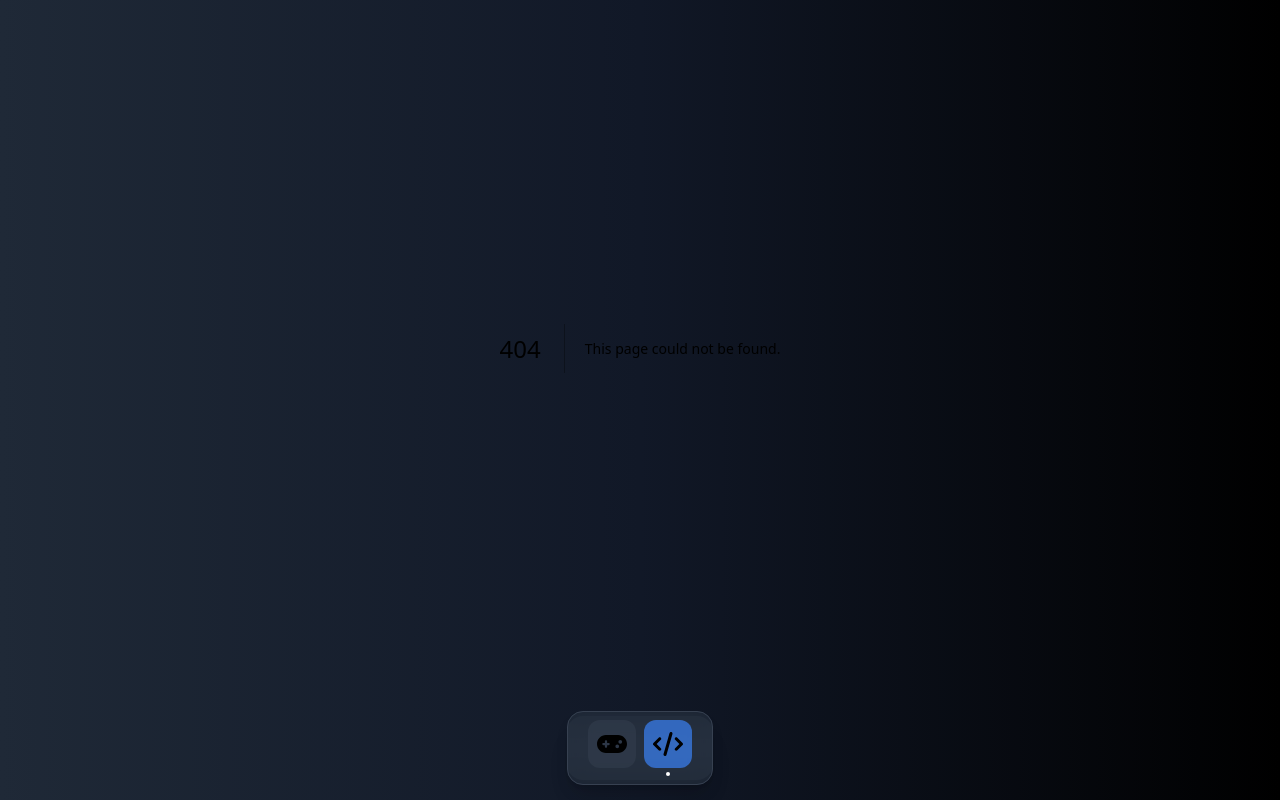
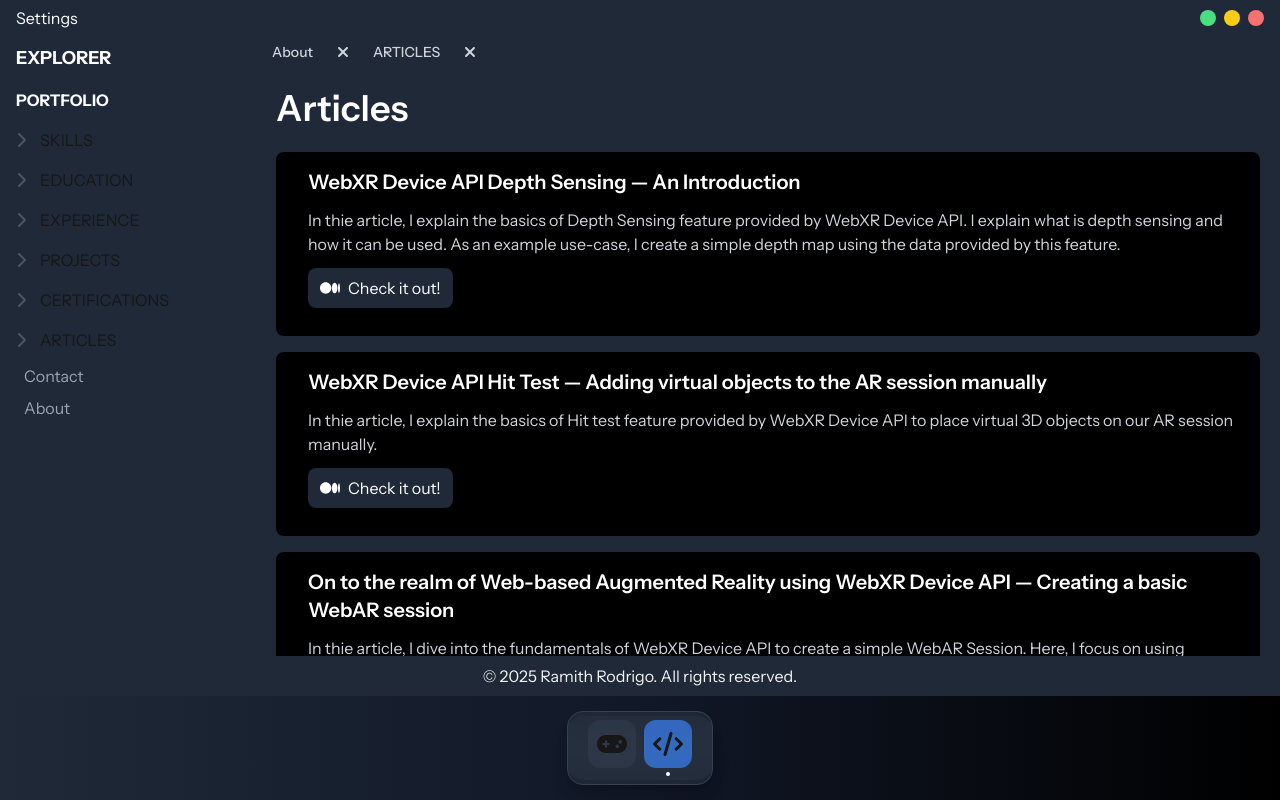
Before and after one commit to Ramith-D-Rodrigo/Portfolio, a Next.js app in the folder static-version/: page /ide/articles in a window 1280 px wide. Before the commit this address had no page. Built offline with nearby package versions, Linux system fonts and the light colour scheme.

Commit message:
Create articles page

```diff
--- a/static-version/src/app/components/SideBar.tsx
+++ b/static-version/src/app/components/SideBar.tsx
@@ -47,6 +47,11 @@ const directoryStructure: DirectoryItem[] = [
         name: "CERTIFICATIONS",
         type: "folder",
         children: [{ name: "Summary", type: "file", route: IDE_ROOT + "/certifications" }],
+    },
+    {
+        name: "ARTICLES",
+        type: "folder",
+        children: [{ name: "Summary", type: "file", route: IDE_ROOT + "/articles" }],
     },
     {
         name: "Contact",
--- /dev/null
+++ b/static-version/src/app/ide/articles/page.tsx
@@ -0,0 +1,78 @@
+"use client";
+import { useState } from "react";
+import PageTitle from "../../components/PageTitle";
+import ImagePopupModal from "../../components/ImagePopupModal";
+import ModalStyle from "../../components/ImagePopupModalStyle";
+import { FontAwesomeIcon } from "@fortawesome/react-fontawesome";
+import { faMedium } from "@fortawesome/free-brands-svg-icons";
+
+const Articles = () => {
+    const [selectedImage, setSelectedImage] = useState<string | null>(null);
+    const [isClosing, setIsClosing] = useState(false);
+
+    const closeModal = () => {
+        setIsClosing(true);
+        setTimeout(() => {
+            setSelectedImage(null);
+            setIsClosing(false);
+        }, 300); // Match this duration to the animation duration
+    }
+
+    const articles = [
+        {
+            title: "WebXR Device API Depth Sensing — An Introduction",
+            description: "In thie article, I explain the basics of Depth Sensing feature provided by WebXR Device API. I explain what is depth sensing and how it can be used. As an example use-case, I create a simple depth map using the data provided by this feature.",
+            link: "https://medium.com/@ramithrodrigo/webxr-device-api-depth-sensing-an-introduction-72accf544e3d",
+        },
+        {
+            title: "WebXR Device API Hit Test — Adding virtual objects to the AR session manually",
+            description: "In thie article, I explain the basics of Hit test feature provided by WebXR Device API to place virtual 3D objects on our AR session manually.",
+            link: "https://medium.com/@ramithrodrigo/webxr-device-api-hit-test-adding-virtual-objects-to-the-ar-session-manually-91c1201cc555",
+        },
+        {
+            title: "On to the realm of Web-based Augmented Reality using WebXR Device API — Creating a basic WebAR session",
+            description: "In thie article, I dive into the fundamentals of WebXR Device API to create a simple WebAR Session. Here, I focus on using WebGL directly instead of popular 3D libraries such as Three.js",
+            link: "https://medium.com/@ramithrodrigo/on-to-the-realm-of-web-based-augmented-reality-using-webxr-device-api-creating-a-basic-webar-70727865f8fb",
+        }
+    ];
+
+    return (
+        <div>
+            <PageTitle title="Articles" />
+
+            {/* Grid Layout */}
+            <div className="grid grid-cols-1 gap-4">
+                {articles.map((article, id) => (
+                    <div
+                        key={id}
+                        className="bg-black rounded-lg p-4 transition-transform duration-300 flex items-center h-full"
+                    >
+                        {/* Text Section */}
+                        <div className="ml-4">
+                            <h2 className="text-xl font-semibold mb-3">{article.title}</h2>
+                            <p className="text-gray-300 text-m">{article.description}</p>
+                            <a
+                                href={article.link}
+                                target="_blank"
+                                rel="noopener noreferrer"
+                                className={`inline-flex items-center px-3 py-2 my-3 rounded-lg bg-gray-800 text-white hover:bg-gray-700 transition-colors duration-300 ease-in-out transform hover:scale-105 transition-transform`}
+                            >
+                                <FontAwesomeIcon icon={faMedium} className="mr-2" />
+                                Check it out!
+                            </a>
+                        </div>
+                    </div>
+                ))}
+            </div>
+
+            {/* Image Popup Modal */}
+            {selectedImage && (
+                <ImagePopupModal isClosing={isClosing} selectedImage={selectedImage} closeModal={closeModal}/>
+            )}
+
+            <ModalStyle/>
+        </div>
+    );
+};
+
+export default Articles;
```
